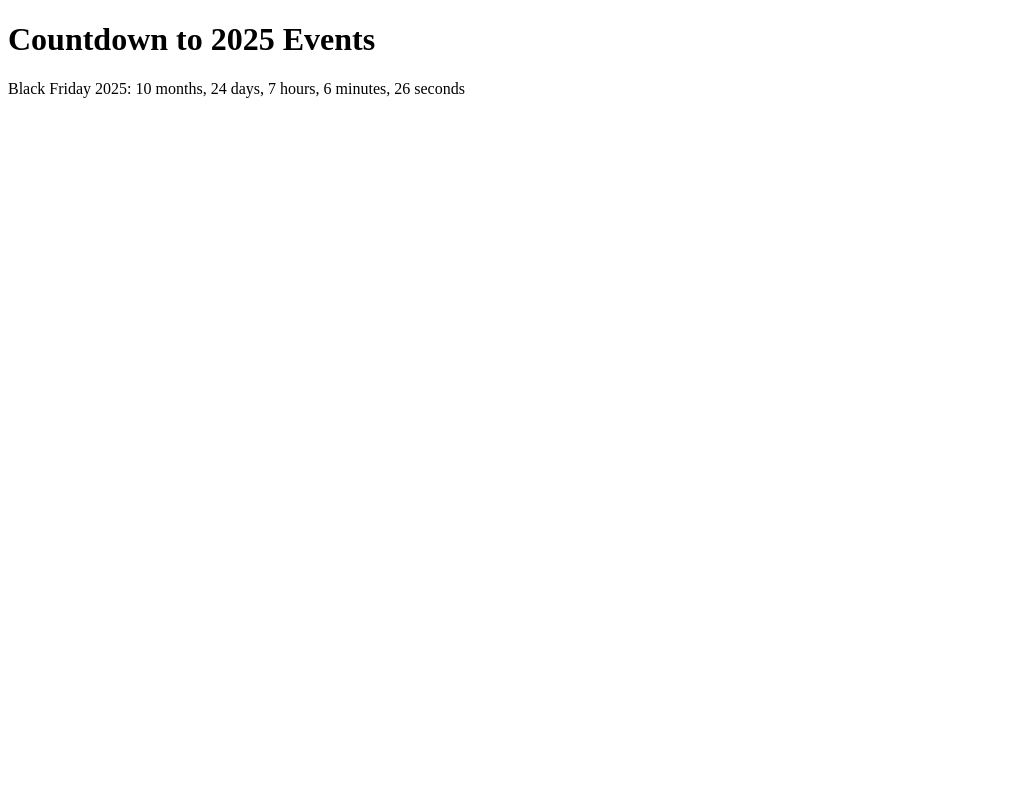
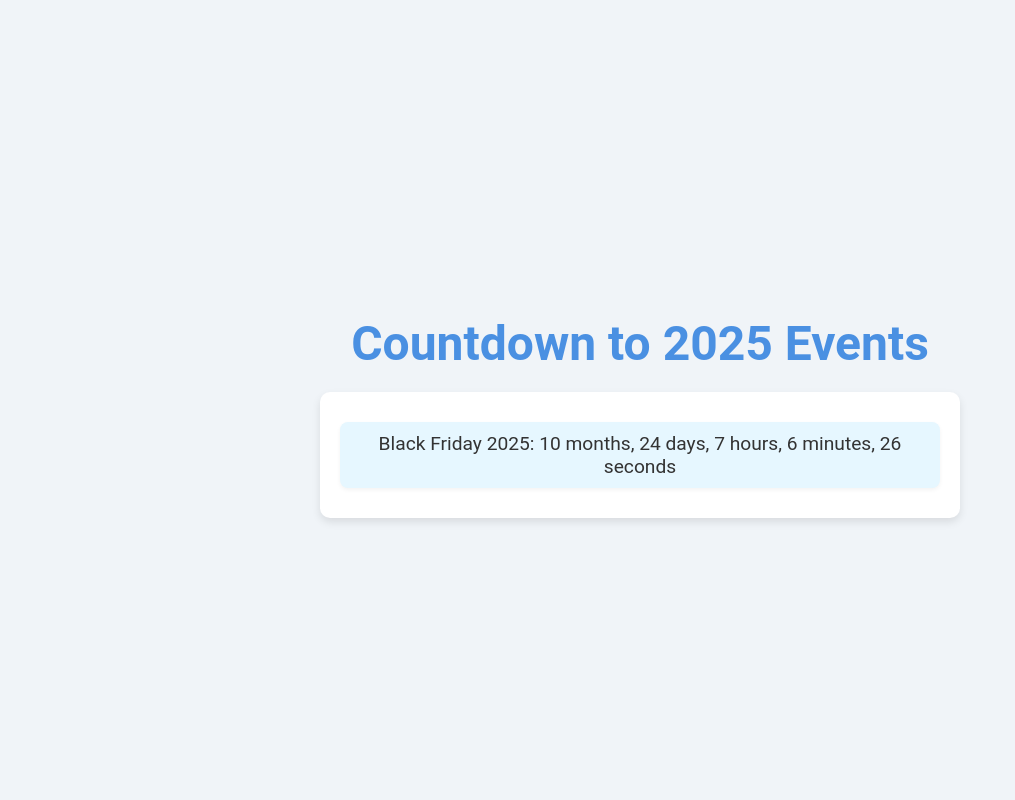
Before and after one commit to ertai19/CutdownEvents, a Flask app: page / in a window 1280 px wide. Shown: the whole page, without its empty margins (0-1015 px from the left). Run offline with Flask 3, Linux system fonts and the light colour scheme.

Commit message:
third commit

```diff
--- a/templates/index.html
+++ b/templates/index.html
@@ -4,14 +4,17 @@
     <meta charset="UTF-8">
     <meta name="viewport" content="width=device-width, initial-scale=1.0">
     <title>Countdown to 2025 Events</title>
+    <!-- Vinculando el archivo CSS externo -->
+    <link rel="stylesheet" href="styles.css">
     <script>
         function fetchEvents() {
             fetch('/events')
                 .then(response => response.json())
                 .then(data => {
                     const eventsDiv = document.getElementById('events');
-                    eventsDiv.innerHTML = '';
+                    eventsDiv.innerHTML = '';  // Limpiar los eventos anteriores
                     for (const [event, time] of Object.entries(data)) {
+                        // Mostrar cada evento con el formato deseado
                         eventsDiv.innerHTML += `<p>${event}: ${time.months} months, ${time.days} days, ${time.hours} hours, ${time.minutes} minutes, ${time.seconds} seconds</p>`;
                     }
                 });
@@ -22,7 +25,9 @@
     </script>
 </head>
 <body>
-    <h1>Countdown to 2025 Events</h1>
-    <div id="events"></div>
+    <div>
+        <h1>Countdown to 2025 Events</h1>
+        <div id="events"></div>
+    </div>
 </body>
 </html>
--- /dev/null
+++ b/templates/styles.css
@@ -0,0 +1,48 @@
+/* Estilos globales */
+body {
+    font-family: 'Roboto', sans-serif;
+    background-color: #f0f4f8; /* Color de fondo suave */
+    color: #333; /* Color de texto oscuro para contraste */
+    margin: 0;
+    padding: 0;
+    display: flex;
+    justify-content: center;
+    align-items: center;
+    height: 100vh;
+    text-align: center;
+}
+
+h1 {
+    font-size: 3em;
+    color: #4A90E2;
+    margin-bottom: 20px;
+}
+
+/* Estilos para el contenedor de eventos */
+#events {
+    background-color: #fff;
+    padding: 20px;
+    border-radius: 10px;
+    box-shadow: 0 4px 8px rgba(0, 0, 0, 0.1); /* Sombra sutil */
+    max-width: 600px;
+    width: 100%;
+}
+
+p {
+    font-size: 1.2em;
+    color: #333;
+    margin: 10px 0;
+    padding: 10px;
+    background-color: #f7f7f7; /* Fondo ligeramente gris */
+    border-radius: 8px;
+    box-shadow: 0 2px 4px rgba(0, 0, 0, 0.05);
+}
+
+/* Estilo para cada evento */
+p:nth-child(odd) {
+    background-color: #e6f7ff; /* Fondo azul suave para eventos impares */
+}
+
+p:nth-child(even) {
+    background-color: #f9e6ff; /* Fondo rosa suave para eventos pares */
+}
```
